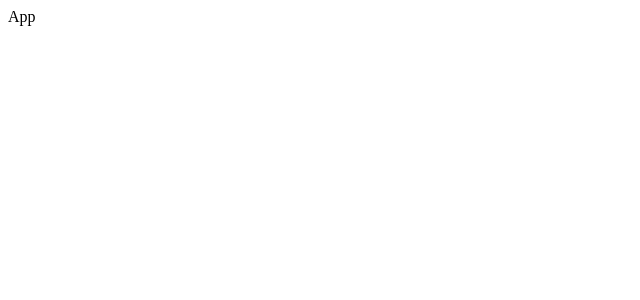
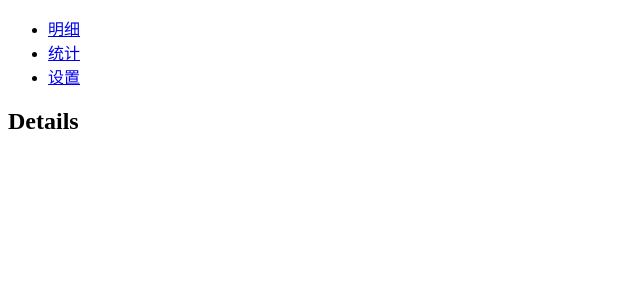
Before and after one commit to Polly-foz/green-bookkeeping, a React (Create React App) app: page /#/details in a window 1280 px wide. Shown: the top 300 px of the page, without its empty margins (0-640 px from the left). Built offline with nearby package versions, Linux system fonts and the light colour scheme.

Commit message:
引入React Router

```diff
--- a/package.json
+++ b/package.json
@@ -12,6 +12,7 @@
     "@types/react-dom": "^16.9.0",
     "react": "^16.13.1",
     "react-dom": "^16.13.1",
+    "react-router-dom": "^5.2.0",
     "react-scripts": "3.4.1",
     "styled-components": "^5.1.1",
     "typescript": "~3.7.2"
@@ -38,6 +39,7 @@
     ]
   },
   "devDependencies": {
+    "@types/react-router-dom": "^5.1.5",
     "@types/styled-components": "^5.1.2",
     "node-sass": "npm:dart-sass@1.25.0"
   }
--- a/src/App.tsx
+++ b/src/App.tsx
@@ -1,12 +1,64 @@
 import React from 'react';
+import {
+    HashRouter as Router,
+    Switch,
+    Route,
+    Link,
+    Redirect
+} from 'react-router-dom';
 
+export default function App() {
+    return (
+        <Router>
+            <div>
+                <nav>
+                    <ul>
+                        <li>
+                            <Link to="/details">明细</Link>
+                        </li>
+                        <li>
+                            <Link to="/statistics">统计</Link>
+                        </li>
+                        <li>
+                            <Link to="/settings">设置</Link>
+                        </li>
+                    </ul>
+                </nav>
 
-function App() {
-  return (
-    <div className="App">
-        App
-    </div>
-  );
+                {/* A <Switch> looks through its children <Route>s and
+            renders the first one that matches the current URL. */}
+                <Switch>
+                    <Route path="/details">
+                        <Details/>
+                    </Route>
+                    <Route path="/statistics">
+                        <Statistics/>
+                    </Route>
+                    <Route path="/settings">
+                        <Settings/>
+                    </Route>
+                    <Redirect exact from="/" to="/details"/>
+                    <Route path="*">
+                        <NoMatch />
+                    </Route>
+                </Switch>
+            </div>
+        </Router>
+    );
 }
 
-export default App;
+function Settings() {
+    return <h2>Settings</h2>;
+}
+
+function Details() {
+    return <h2>Details</h2>;
+}
+
+function Statistics() {
+    return <h2>Statistics</h2>;
+}
+
+function NoMatch(){
+    return <h2>404</h2>
+}
```
Also changed, not shown: 1 other file (tests, documents, lock files or other folders).
